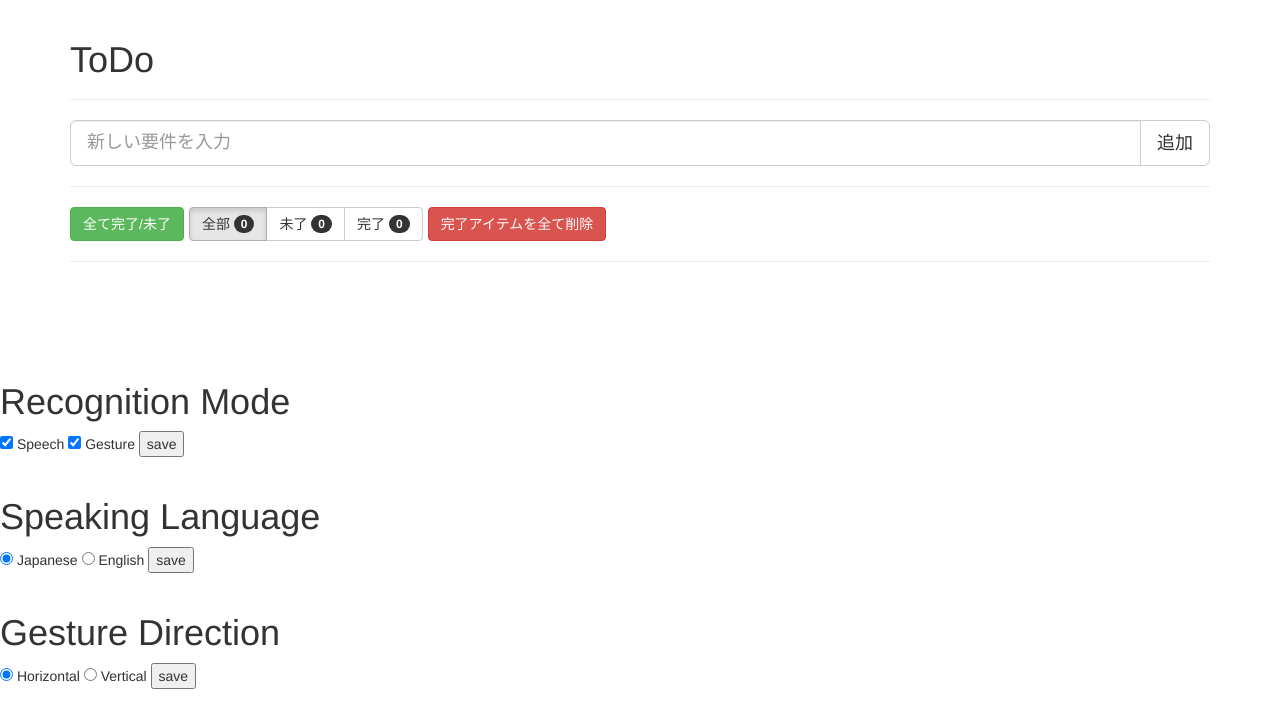
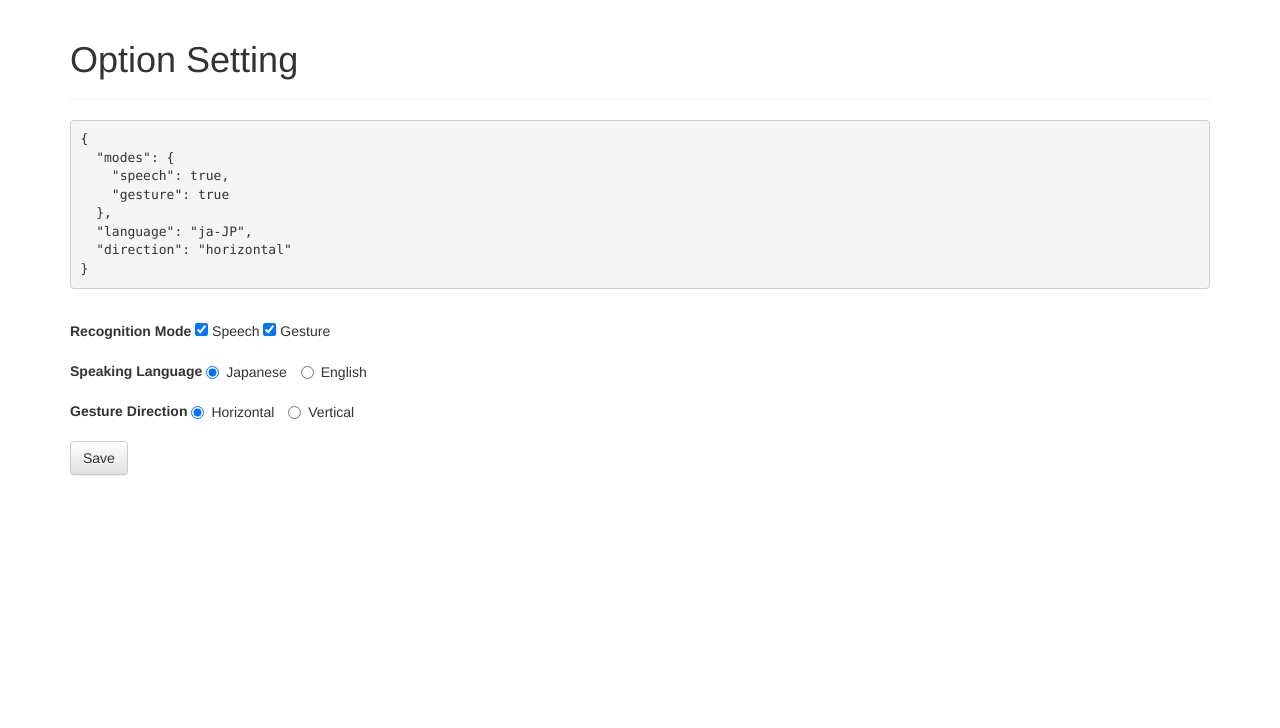
Before and after one commit to rinoguchi/handsfree-reading, a browser extension: page chrome_extension/options.html in a window 1280 px wide. Drawn offline with nearby package versions, Linux system fonts and the light colour scheme.

Commit message:
change to use angularJS
# setting of each site is not implemented.

```diff
--- a/chrome_extension/js/common.js
+++ b/chrome_extension/js/common.js
@@ -5,14 +5,17 @@ window.HandsFree = window.HandsFree || (function() {
 	}
 
 	function load(callback) {
-		var defaultOption = {'modes': ['speech', 'gesture'], 'language': 'ja-JP', 'direction': 'horizontal'};
+		var defaultOption = {'modes': {'speech': true, 'gesture': true}, 'language': 'ja-JP', 'direction': 'horizontal'};
 
 		chrome.storage.local.get('options', function(result) {
-			console.log(result);
 			callback(result.options ? result.options : defaultOption);
 		});
 	}
 
-	return { save: save, load: load };
+	function clear() {
+		chrome.storage.local.remove('options');
+	}
+
+	return { save: save, load: load , clear: clear};
 
 })();
--- a/chrome_extension/js/options.js
+++ b/chrome_extension/js/options.js
@@ -1,152 +1,12 @@
-angular.module('App', [])
-.service('todos', ['$rootScope', '$filter', function ($scope, $filter) {
-  var list = [];
-
-  $scope.$watch(function () {
-    return list;
-  }, function (value) {
-    $scope.$broadcast('change:list', value);
-  }, true);
-
-  var where = $filter('filter');
-
-  var done = { done: true };
-  var remaining = { done: false };
-
-  this.filter = {
-    done: done,
-    remaining: remaining
-  };
-
-  this.getDone = function () {
-    return where(list, done);
-  };
-
-  this.add = function (title) {
-    list.push({
-      title: title,
-      done: false
-    });
-  };
-
-  this.remove = function (currentTodo) {
-    list = where(list, function (todo) {
-      return currentTodo !== todo;
-    });
-  };
-
-  this.removeDone = function () {
-    list = where(list, remaining);
-  };
-
-  this.changeState = function (state) {
-    angular.forEach(list, function (todo) {
-      todo.done = state;
-    });
-  };
-}])
-.controller('RegisterController', ['$scope', 'todos', function ($scope, todos) {
-  $scope.newTitle = '';
-
-  $scope.addTodo = function () {
-    todos.add($scope.newTitle);
-    $scope.newTitle = '';
-  };
-}])
-.controller('ToolbarController', ['$scope', 'todos', function ($scope, todos) {
-  $scope.filter = todos.filter;
-
-  $scope.$on('change:list', function (evt, list) {
-    var length = list.length;
-    var doneCount = todos.getDone().length;
-
-    $scope.allCount = length;
-    $scope.doneCount = doneCount;
-    $scope.remainingCount = length - doneCount;
-  });
-
-  $scope.checkAll = function () {
-    todos.changeState(!!$scope.remainingCount);
-  };
-
-  $scope.changeFilter = function (filter) {
-    $scope.$emit('change:filter', filter);
-  };
-
-  $scope.removeDoneTodo = function () {
-    todos.removeDone();
-  };
-}])
-.controller('TodoListController', ['$scope', 'todos', function ($scope, todos) {
-  $scope.$on('change:list', function (evt, list) {
-    $scope.todoList = list;
-  });
-
-  var originalTitle;
-
-  $scope.editing = null;
-
-  $scope.editTodo = function (todo) {
-    originalTitle = todo.title;
-    $scope.editing = todo;
-  };
-
-  $scope.doneEdit = function (todoForm) {
-    if (todoForm.$invalid) {
-      $scope.editing.title = originalTitle;
-    }
-    $scope.editing = originalTitle = null;
-  };
-
-  $scope.removeTodo = function (todo) {
-    todos.remove(todo);
-  };
-}])
-.controller('MainController', ['$scope', function ($scope) {
-  $scope.currentFilter = null;
-
-  $scope.$on('change:filter', function (evt, filter) {
-    $scope.currentFilter = filter;
-  });
-}])
-.directive('mySelect', [function () {
-  return function (scope, $el, attrs) {
-    scope.$watch(attrs.mySelect, function (val) {
-      if (val) {
-        $el[0].select();
-      }
-    });
-  };
-}]);
-
-
-jQuery(document).ready(function(){
-
+function OptionCtlr($scope) {
+	console.log('OptionCtlr called!');
+	$scope.save = function() {
+		console.log('saveOptoin called');
+		window.HandsFree.save($scope.options);
+	};
 	window.HandsFree.load(function(options) {
-
-		jQuery.each(options.modes, function(i, mode) {
-			jQuery('#' + mode).attr('checked', 'checked');
-		});
-		jQuery('#saveModes').click(function() {
-			options.modes = [];
-			jQuery.each(jQuery('input[name="modes"]:checked'), function(i, mode) {
-				options.modes.push($(mode).val());
-			});
-			window.HandsFree.save(options);
-		});
-
-		jQuery('#' + options.language).attr('checked', 'checked');
-		jQuery('#saveLanguage').click(function() {
-			options.language = jQuery('input[name="language"]:checked').val();
-			window.HandsFree.save(options);
-		});
-
-		jQuery('#' + options.direction).attr('checked', 'checked');
-		jQuery('#saveDirection').click(function() {
-			options.direction = jQuery('input[name="direction"]:checked').val();
-			window.HandsFree.save(options);
-		});
-
+		console.log('load called');
+		$scope.options = options;
+		$scope.$apply(); //手動反映
 	});
-
-});
+}
--- a/chrome_extension/options.html
+++ b/chrome_extension/options.html
@@ -1,116 +1,45 @@
 <!DOCTYPE html>
-<html lang="ja">
+<html lang="ja" ng-app>
 <head>
   <meta charset="utf-8">
   <meta name="robots" content="noindex,nofollow">
   <link rel="stylesheet" href="https://maxcdn.bootstrapcdn.com/bootstrap/3.2.0/css/bootstrap.min.css">
+  <link rel="stylesheet" href="https://maxcdn.bootstrapcdn.com/bootstrap/3.2.0/css/bootstrap-theme.min.css">
   <script src="js/jquery-2.1.1.min.js"></script>
   <script src="js/common.js"></script>
-</head>
-<body ng-app="App">
-  <div class="container" ng-controller="MainController">
-    <div class="page-header">
-      <h1>ToDo</h1>
-    </div>
-
-    <form class="input-group input-group-lg"
-          ng-controller="RegisterController"
-          ng-submit="addTodo()">
-      <input type="text"
-             required
-             placeholder="新しい要件を入力"
-             class="form-control input-lg"
-             ng-model="newTitle">
-      <span class="input-group-btn">
-        <button class="btn btn-default"
-                type="submit">追加</button>
-      </span>
-    </form>
-
-    <hr>
-
-    <div class="btn-toolbar"
-         ng-controller="ToolbarController">
-      <div class="btn-group">
-        <button class="btn btn-success"
-                ng-click="checkAll()">全て完了/未了</button>
-      </div>
-      <div class="btn-group">
-        <button class="btn btn-default"
-                ng-class="{active: !currentFilter}"
-                ng-click="changeFilter()">
-                全部
-                <span class="badge">{{ allCount }}</span>
-        </button>
-        <button class="btn btn-default"
-                ng-class="{active: currentFilter == filter.remaining}"
-                ng-click="changeFilter(filter.remaining)">
-                未了
-                <span class="badge">{{ remainingCount }}</span>
-        </button>
-        <button class="btn btn-default"
-                ng-class="{active: currentFilter == filter.done}"
-                ng-click="changeFilter(filter.done)">
-                完了
-                <span class="badge">{{ doneCount }}</span>
-        </button>
-      </div>
-      <div class="btn-group">
-        <button class="btn btn-danger"
-                ng-click="removeDoneTodo()">完了アイテムを全て削除</button>
-      </div>
-    </div>
-
-    <hr>
-
-    <ul class="list-unstyled"
-        ng-controller="TodoListController">
-      <li class="todo-item"
-          ng-repeat="todo in todoList | filter:currentFilter"
-          ng-class="{done: todo.done, editing: todo == editing}">
-        <form class="input-group input-group-lg"
-              name="todoForm"
-              ng-submit="doneEdit(todoForm)">
-          <label class="input-group-addon">
-            <input type="checkbox" class="state" ng-model="todo.done">
-          </label>
-          <p class="form-control input-lg todo-title"
-             ng-hide="todo == editing"
-             ng-dblclick="editTodo(todo)">{{ todo.title }}</p>
-          <input type="text"
-                 required
-                 class="form-control input-lg"
-                 ng-show="todo == editing"
-                 ng-model="todo.title"
-                 my-select="todo == editing"
-                 ng-blur="doneEdit(todoForm)">
-          <span class="input-group-btn del-btn"
-                ng-if="todo != editing">
-            <button type="reset"
-                    class="btn btn-danger"
-                    ng-click="removeTodo(todo)">削除</button>
-          </span>
-        </form>
-      </li>
-    </ul>
-  </div>
   <script src="js/angular.min.js"></script>
   <script src="js/options.js"></script>
-<br><br><br><br>
-
-  <h1>Recognition Mode</h1>
-  <input type="checkbox" name="modes" value="speech" id="speech"> Speech
-  <input type="checkbox" name="modes" value="gesture" id="gesture"> Gesture
-  <input type="button" id="saveModes" value="save">
-  <br/><br/>
-  <h1>Speaking Language</h1>
-  <input type="radio" name="language" value="ja-JP" id="ja-JP"> Japanese
-  <input type="radio" name="language" value="en-US" id="en-US"> English
-  <input type="button" id="saveLanguage" value="save">
-  <br/><br/>
-  <h1>Gesture Direction</h1>
-  <input type="radio" name="direction" value="horizontal" id="horizontal"> Horizontal
-  <input type="radio" name="direction" value="vertical" id="vertical"> Vertical
-  <input type="button" id="saveDirection" value="save">
+</head>
+<body ng-app>
+  <div class="container">
+    <div class="page-header"><h1>Option Setting</h1></div>
+    <form role="form" ng-controller="OptionCtlr" ng-submit="save()">
+      <pre>{{options|json}}{{test|json}}</pre><br>
+      <div class="form-group">
+        <label>Recognition Mode</label>
+        <input type="checkbox" ng-model="options.modes.speech"> Speech
+        <input type="checkbox" ng-model="options.modes.gesture"> Gesture
+      </div>
+      <div class="form-group">
+        <label>Speaking Language</label>
+        <label class="radio-inline">
+          <input type="radio" ng-model="options.language" value="ja-JP"> Japanese
+        </label>
+        <label class="radio-inline">
+          <input type="radio" ng-model="options.language" value="en-US"> English
+        </label>
+      </div>
+      <div class="form-group">
+        <label>Gesture Direction</label>
+        <label class="radio-inline">
+          <input type="radio" ng-model="options.direction" value="horizontal"> Horizontal
+        </label>
+        <label class="radio-inline">
+          <input type="radio" ng-model="options.direction" value="vertical"> Vertical
+        </label>
+      </div>
+      <button type="submit" class="btn btn-default">Save</button>
+    </form>
+  </div>
 </body>
 </html>
```
Also changed, not shown: chrome_extension/js/content_script.js (+3 -6 lines).
